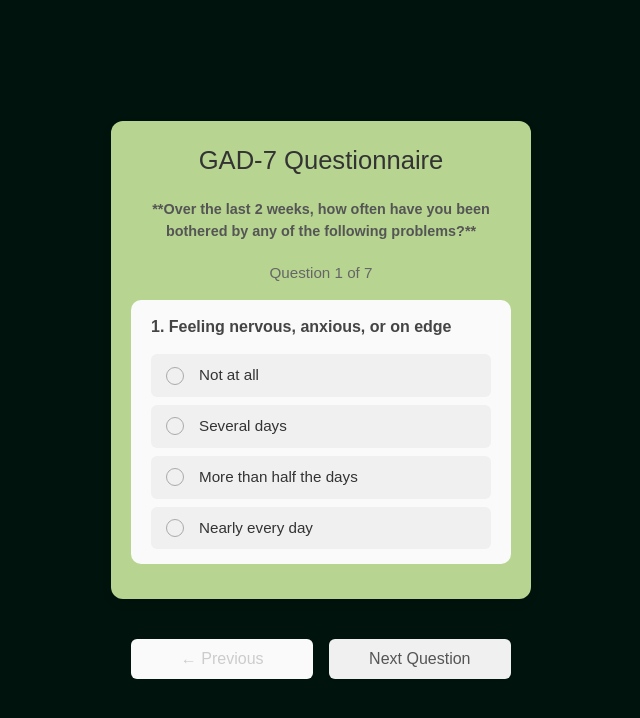
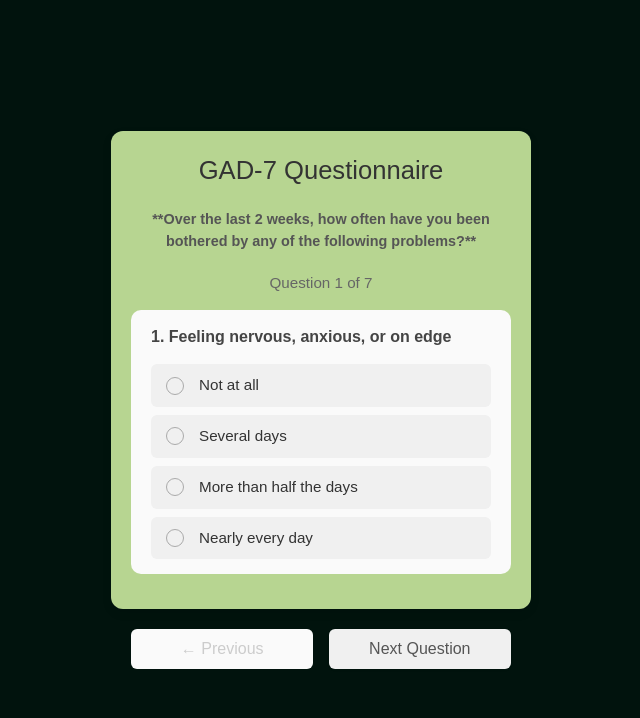
Before and after one commit to HarshaNaidu11/Bloomence_99, a React (Vite) app in the folder frontend/: page /gad7 in a window 1280 px wide. Shown: the top 718 px of the page, without its empty margins (319-959 px from the left). Built offline with nearby package versions, Linux system fonts and the light colour scheme; no server answers; sample sign-in values are in the browser's storage.

Commit message:
Update PHQ9.css

```diff
--- a/frontend/src/pages/Questionnaires/PHQ9.css
+++ b/frontend/src/pages/Questionnaires/PHQ9.css
@@ -27,7 +27,7 @@
 /* --- Container and Layout (White Card) --- */
 .phq9-container {
   max-width: 420px;
-  margin: 0 0 20px 0;
+  margin: 0 ;
   background: #b7d591;
   padding: 20px 0 20px 0;
   border-radius: 12px;
```
